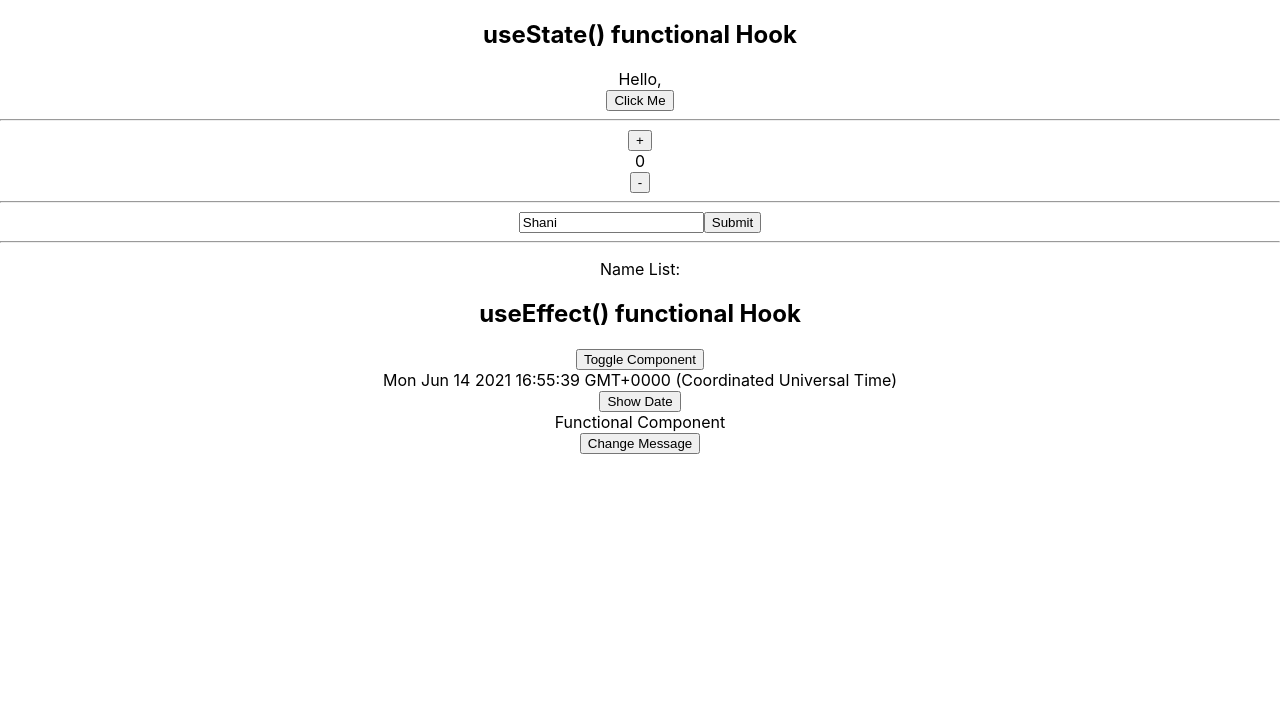
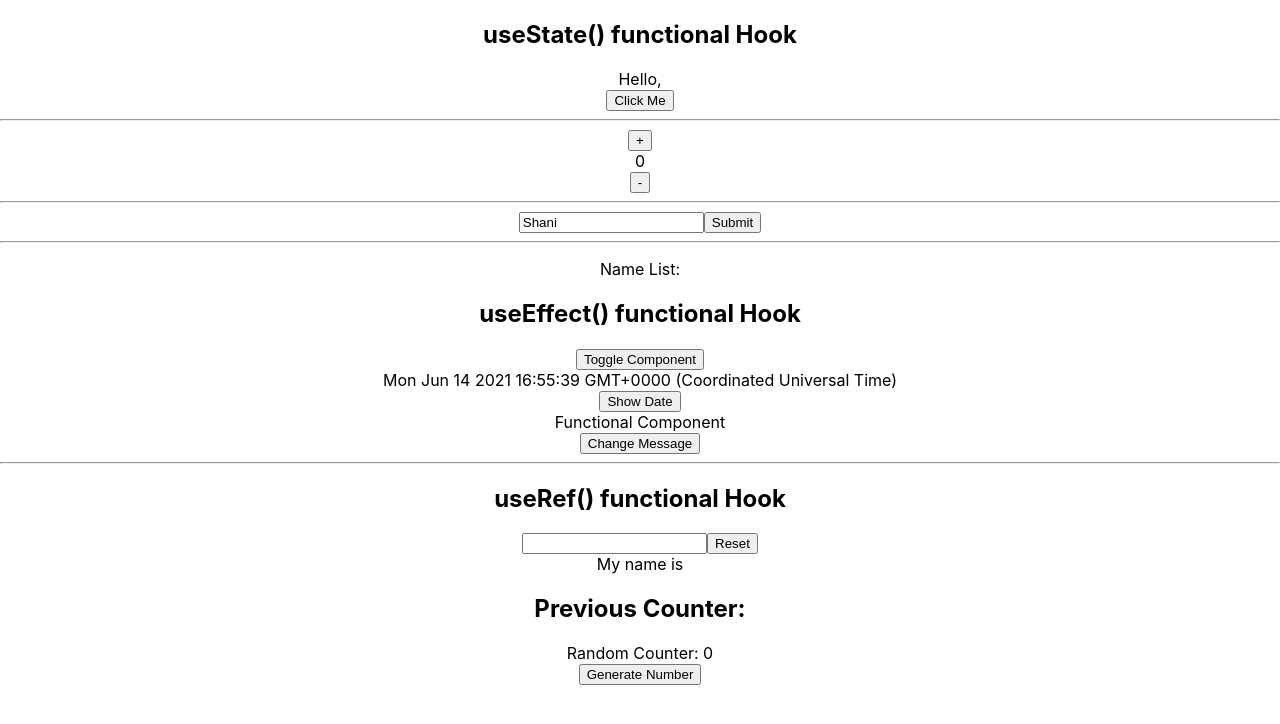
Before and after one commit to Shani-Kumar-Gupta/ReactJS2021, a React (Create React App) app in the folder react-hooks/: page / in a window 1280 px wide. Shown: the top 724 px of the page. Built offline with nearby package versions, Linux system fonts and the light colour scheme.

Commit message:
done useRef() hook demo and use cases

```diff
--- a/react-hooks/src/App.js
+++ b/react-hooks/src/App.js
@@ -2,6 +2,7 @@ import React, { useState } from 'react';
 import './App.css';
 import CComponent from './components/CComponent';
 import FComponent from './components/FComponent';
+import FUseRefHook from './components/FUseRefHook';
 
 function App() {
   //let name = "Shani";
@@ -55,6 +56,11 @@ function App() {
           <button onClick={() => setFlag(!flag)}>Toggle Component</button>
           { flag ? <CComponent/> : <FComponent/> }
         </div>
+        <hr/>
+        <div>
+          <h2>useRef() functional Hook</h2>
+          <FUseRefHook/>
+        </div>
       </div>
     </div>
   );
--- a/react-hooks/src/components/FUseRefHook.js
+++ b/react-hooks/src/components/FUseRefHook.js
@@ -1,19 +1,28 @@
-import React, {useState, useRef} from 'react';
+import React, {useState, useRef, useEffect} from 'react';
 
 function FUseRefHook() {
     /*
-        1. DOM Manipulation
+        1. DOM Manipulation // reference
         2. useRef for storing the prevoius state
         3. hold mutable value prevent re-render of component
     */
    const [name, setName] = useState("");
+   const [counter, setCounter] = useState(0);
+   const prevCounter = useRef("");
+   const inputEl = useRef("");
    const resetInput = () => {
        setName("");
+       inputEl.current.focus();
    }
+
+   useEffect(() => {
+       prevCounter.current = counter;
+   }, [counter]);
     return(
         <div className="App">
             <div>
                 <input
+                    ref={inputEl}
                     name="name"
                     autoComplete="off"
                     type="text"
@@ -22,6 +31,12 @@ function FUseRefHook() {
                 />
                 <button onClick={resetInput}>Reset</button>
             </div>
+            <div>My name is {name}</div>
+            {typeof prevCounter.current !== undefined && (
+                <h2>Previous Counter: {prevCounter.current}</h2>
+            )}
+            <div>Random Counter: {counter}</div>
+            <button onClick={(e) => setCounter(Math.ceil(Math.random() * 100))}>Generate Number</button>
         </div>
     )
 }
```
